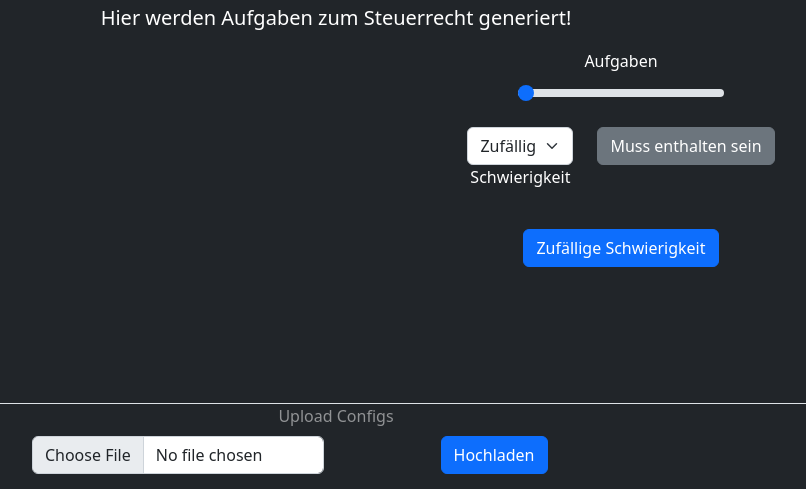
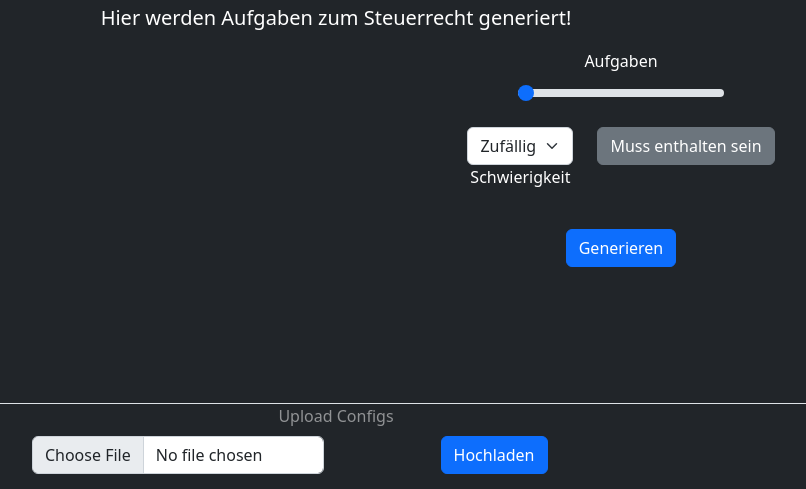
Before and after one commit to EdLaser/aladin-rdk, a Python web app: template code/recht/templates/index.html in a window 1280 px wide. Shown: the part 270-759 px from the top of the page, without its empty margins (304-1110 px from the left). Run offline with Jinja, Linux system fonts and the light colour scheme; the template is opened without the code that fills it, so the values that code supplies are empty.

Commit message:
renamed button

```diff
--- a/code/recht/templates/costumize_task.html
+++ b/code/recht/templates/costumize_task.html
@@ -43,8 +43,7 @@
     </div>
     <div class="row mb-3 justify-content-center">
         <div class="col-auto">
-            <button type="submit" value="generate" id="generateBtn" class="btn btn-primary float-right">Zufällige
-                Schwierigkeit</button>
+            <button type="submit" value="generate" id="generateBtn" class="btn btn-primary float-right">Generieren</button>
         </div>
     </div>
 </form>
```
